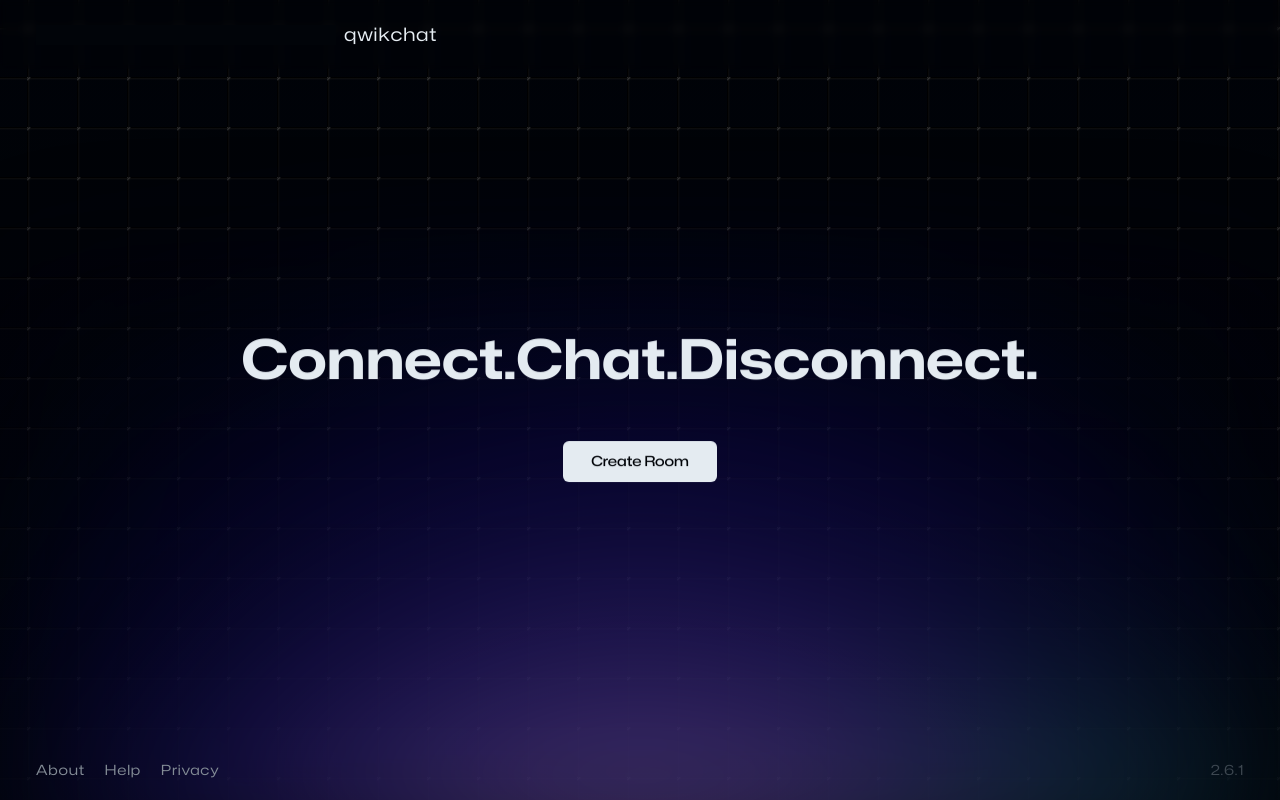
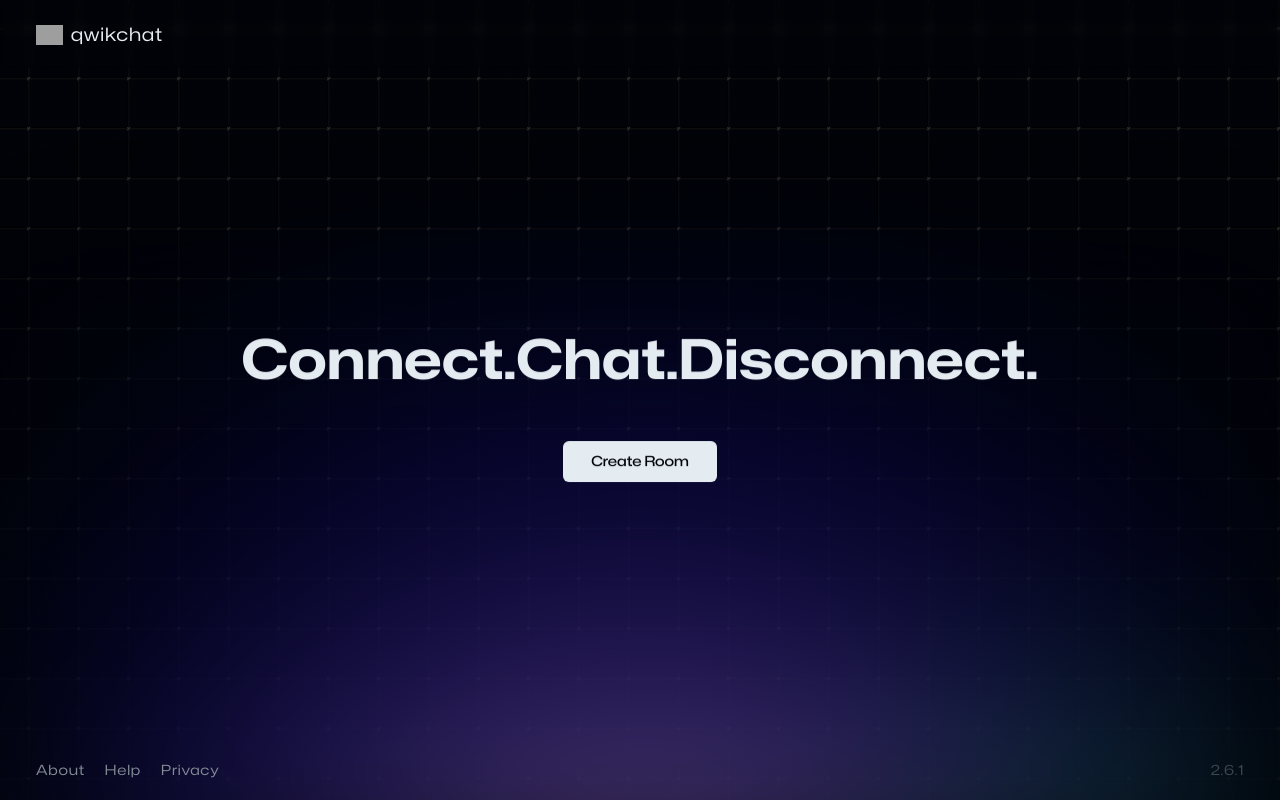
Before and after one commit to akshayraj-1/qwikchat, a React (Vite) app in the folder frontend/: page / in a window 1280 px wide. Built offline with nearby package versions, Linux system fonts and the light colour scheme; grey boxes are pictures that could not be loaded.

Commit message:
Modified Navbar.jsx

```diff
--- a/frontend/src/components/UI/Navbar.jsx
+++ b/frontend/src/components/UI/Navbar.jsx
@@ -7,9 +7,8 @@ function Navbar(props) {
         <nav
             className={cn("fixed top-0 left-0 z-[45] flex justify-between w-full px-5 sm:px-9 py-[1.3rem] backdrop-blur-sm", props.className)}>
             <Link to="/" className="flex items-center justify-center text-[1.15rem] font-normal text-textPrimary">
-                <object className="h-5 me-2 -mb-[1px] " data={qwikchat_logo} type="image/svg+xml" />
-                <span>qwik</span>
-                <span>chat</span>
+                <img className="h-5 me-2 -mb-[1px] " src={qwikchat_logo} alt="qwikchat"/>
+                <span>qwikchat</span>
             </Link>
         </nav>
     )
```
